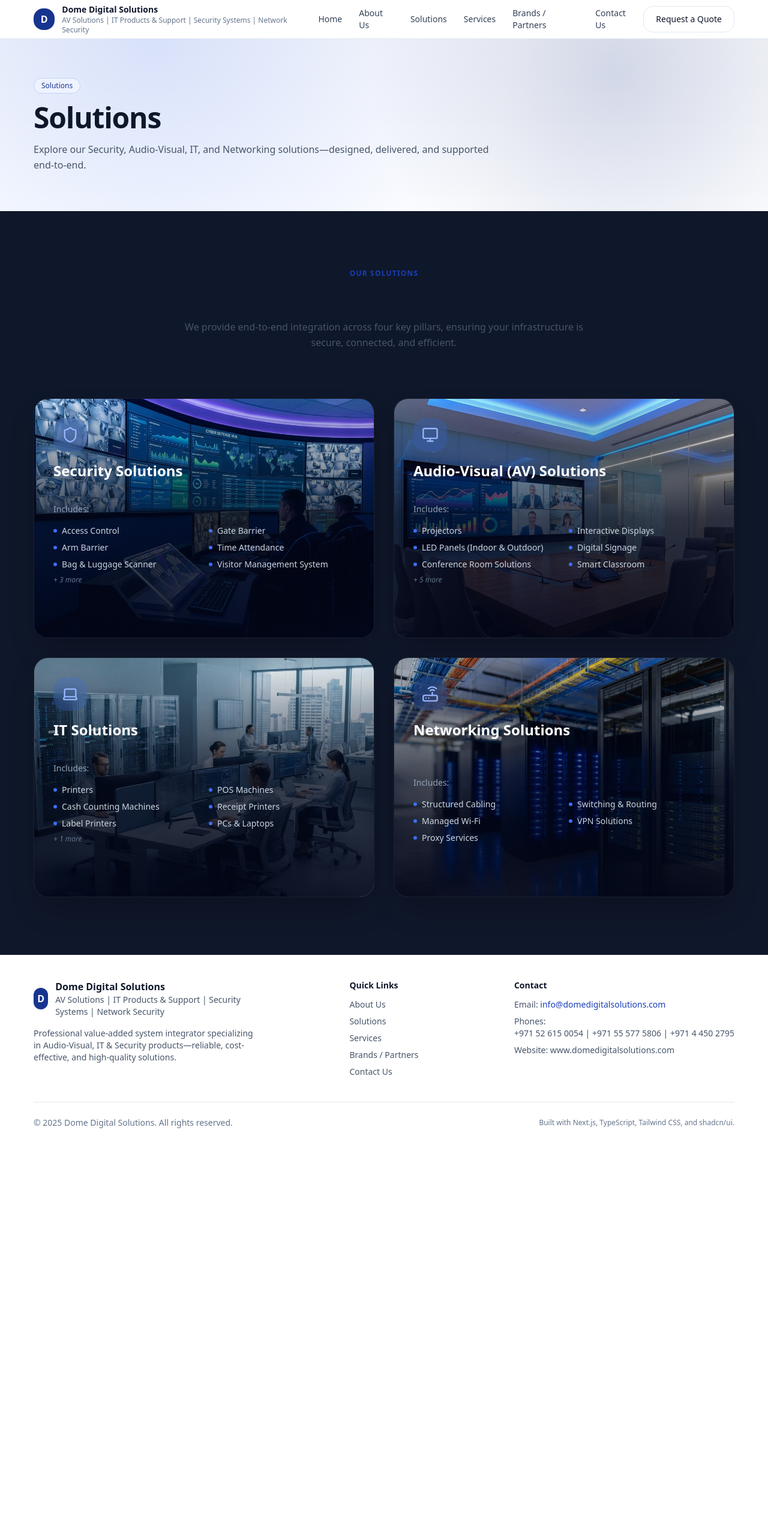
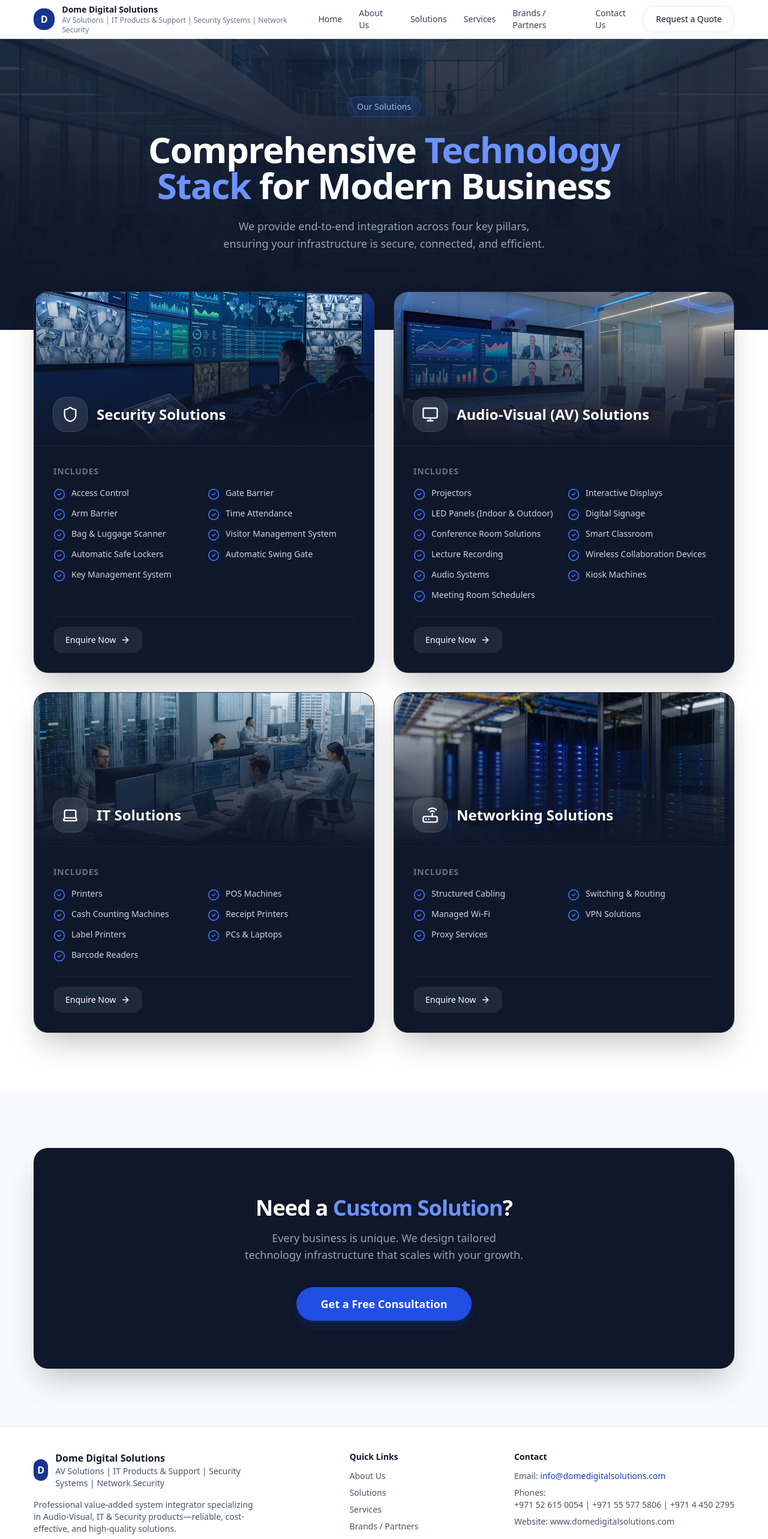
Before and after one commit to pvsameerpvs/dome-digital-solutions, a Next.js app: page /solutions in a window 1280 px wide. Shown: the top 2566 px of the page at 60% size. Before the commit the page ends 1922 px from the top, so only its background shows below. Built offline with nearby package versions, Linux system fonts and the light colour scheme.

Commit message:
fix: all solution page ui create

```diff
--- a/app/solutions/page.tsx
+++ b/app/solutions/page.tsx
@@ -1,29 +1,127 @@
 import type { Metadata } from "next";
+import Link from "next/link";
+import { Shield, Monitor, Laptop, Router, ArrowRight, CheckCircle2 } from "lucide-react";
 import { SiteContainer } from "@/components/site-container";
 import { Badge } from "@/components/ui/badge";
-import { SolutionsSection } from "@/sections/solutions";
+import { Button } from "@/components/ui/button";
+import { SOLUTIONS } from "@/lib/constants";
+import Image from "next/image";
 
 export const metadata: Metadata = {
-  title: "Solutions",
+  title: "Solutions | Dome Digital Solutions",
   description: "Explore our Security, Audio-Visual, IT, and Networking solutions—designed, delivered, and supported end-to-end.",
 };
+
+const icons = [Shield, Monitor, Laptop, Router];
+const bgImages = [
+  "/images/solutions_security.png",
+  "/images/solutions_av.png",
+  "/images/solutions_it.png",
+  "/images/solutions_network.png",
+];
 
 export default function Page() {
   return (
     <>
-      <section className="gradient-hero">
-        <SiteContainer className="py-14 sm:py-16">
-          <Badge variant="brand">Solutions</Badge>
-          <h1 className="mt-4 text-4xl font-semibold tracking-tight text-slate-900 dark:text-white sm:text-5xl">
-            Solutions
+      {/* Hero Section */}
+      <section className="relative overflow-hidden bg-slate-900 pt-24 pb-32">
+        {/* Background elements */}
+        <div className="absolute inset-0 z-0">
+          <div className="absolute inset-0 bg-[url('/images/hero-bg.png')] bg-cover bg-center opacity-20 mix-blend-overlay" />
+          <div className="absolute inset-0 bg-gradient-to-b from-slate-900/0 via-slate-900/80 to-slate-900" />
+        </div>
+
+        <SiteContainer className="relative z-10 text-center">
+          <Badge className="mb-6 inline-flex border-brand-500/30 bg-brand-500/10 px-4 py-1.5 text-sm font-medium text-brand-300 hover:bg-brand-500/20">
+            Our Solutions
+          </Badge>
+          <h1 className="mx-auto max-w-4xl text-5xl font-bold tracking-tight text-white sm:text-6xl text-balance">
+            Comprehensive <span className="text-brand-400">Technology Stack</span> for Modern Business
           </h1>
-          <p className="mt-4 max-w-3xl text-base leading-relaxed text-slate-600 dark:text-slate-300">
-            Explore our Security, Audio-Visual, IT, and Networking solutions—designed, delivered, and supported end-to-end.
+          <p className="mx-auto mt-6 max-w-2xl text-lg leading-relaxed text-slate-400 text-balance">
+            We provide end-to-end integration across four key pillars, ensuring your infrastructure is secure, connected, and efficient.
           </p>
         </SiteContainer>
       </section>
 
-      <SolutionsSection />
+      {/* Solutions Grid Section - Overlapping Hero */}
+      <section className="relative z-20 -mt-16 pb-24">
+        <SiteContainer>
+          <div className="grid gap-8 lg:grid-cols-2">
+            {SOLUTIONS.map((group, idx) => {
+              const Icon = icons[idx] ?? Shield;
+              const bgImage = bgImages[idx] || "/images/hero-bg.png"; // Fallback
+
+              return (
+                <div
+                  key={group.title}
+                  className="group relative overflow-hidden rounded-3xl border border-white/10 bg-slate-900 shadow-2xl transition-all duration-500 hover:-translate-y-1 hover:shadow-brand-500/10 flex flex-col"
+                >
+                  {/* Background Image Area */}
+                  <div className="relative h-64 w-full overflow-hidden">
+                     <Image
+                       src={bgImage}
+                       alt={group.title}
+                       fill
+                       className="object-cover transition-transform duration-700 group-hover:scale-105"
+                     />
+                     <div className="absolute inset-0 bg-gradient-to-t from-slate-900 via-slate-900/60 to-transparent" />
+
+                     <div className="absolute bottom-6 left-8 flex items-center gap-4">
+                        <div className="flex h-14 w-14 items-center justify-center rounded-2xl bg-white/10 text-white backdrop-blur-md ring-1 ring-white/20 transition-colors group-hover:bg-brand-500 group-hover:text-white group-hover:ring-brand-500">
+                          <Icon className="h-7 w-7" />
+                        </div>
+                        <h2 className="text-2xl font-bold text-white shadow-black/50 drop-shadow-lg">{group.title}</h2>
+                     </div>
+                  </div>
+
+                  {/* Content Area */}
+                  <div className="flex flex-1 flex-col justify-between bg-slate-900 p-8 border-t border-white/5">
+                     <div className="mb-6">
+                        <h3 className="mb-4 text-sm font-semibold uppercase tracking-wider text-slate-500">Includes</h3>
+                        <ul className="grid grid-cols-1 gap-3 sm:grid-cols-2">
+                          {group.items.map((item) => (
+                            <li key={item} className="flex items-start gap-2.5 text-slate-300">
+                               <CheckCircle2 className="mt-0.5 h-5 w-5 shrink-0 text-brand-500" />
+                               <span className="text-sm">{item}</span>
+                            </li>
+                          ))}
+                        </ul>
+                     </div>
+
+                     <div className="pt-4 border-t border-white/5">
+                        <Button asChild className="w-full bg-slate-800 text-white hover:bg-brand-600 sm:w-auto">
+                           <Link href="/contact">
+                              Enquire Now <ArrowRight className="ml-2 h-4 w-4" />
+                           </Link>
+                        </Button>
+                     </div>
+                  </div>
+                </div>
+              );
+            })}
+          </div>
+        </SiteContainer>
+      </section>
+
+      {/* CTA Section */}
+      <section className="bg-slate-50 py-24 dark:bg-slate-950">
+        <SiteContainer>
+          <div className="rounded-3xl bg-slate-900 px-6 py-20 text-center shadow-2xl sm:px-16">
+            <h2 className="mx-auto max-w-3xl text-3xl font-bold tracking-tight text-white sm:text-4xl text-balance">
+              Need a <span className="text-brand-400">Custom Solution</span>?
+            </h2>
+            <p className="mx-auto mt-4 max-w-2xl text-lg text-slate-400 text-balance">
+              Every business is unique. We design tailored technology infrastructure that scales with your growth.
+            </p>
+            <div className="mt-10 flex justify-center">
+              <Button asChild size="lg" className="h-14 rounded-full bg-brand-600 px-10 text-lg font-semibold text-white shadow-lg shadow-brand-600/20 hover:bg-brand-500 hover:shadow-brand-500/40">
+                <Link href="/contact">Get a Free Consultation</Link>
+              </Button>
+            </div>
+          </div>
+        </SiteContainer>
+      </section>
     </>
   );
 }
```
